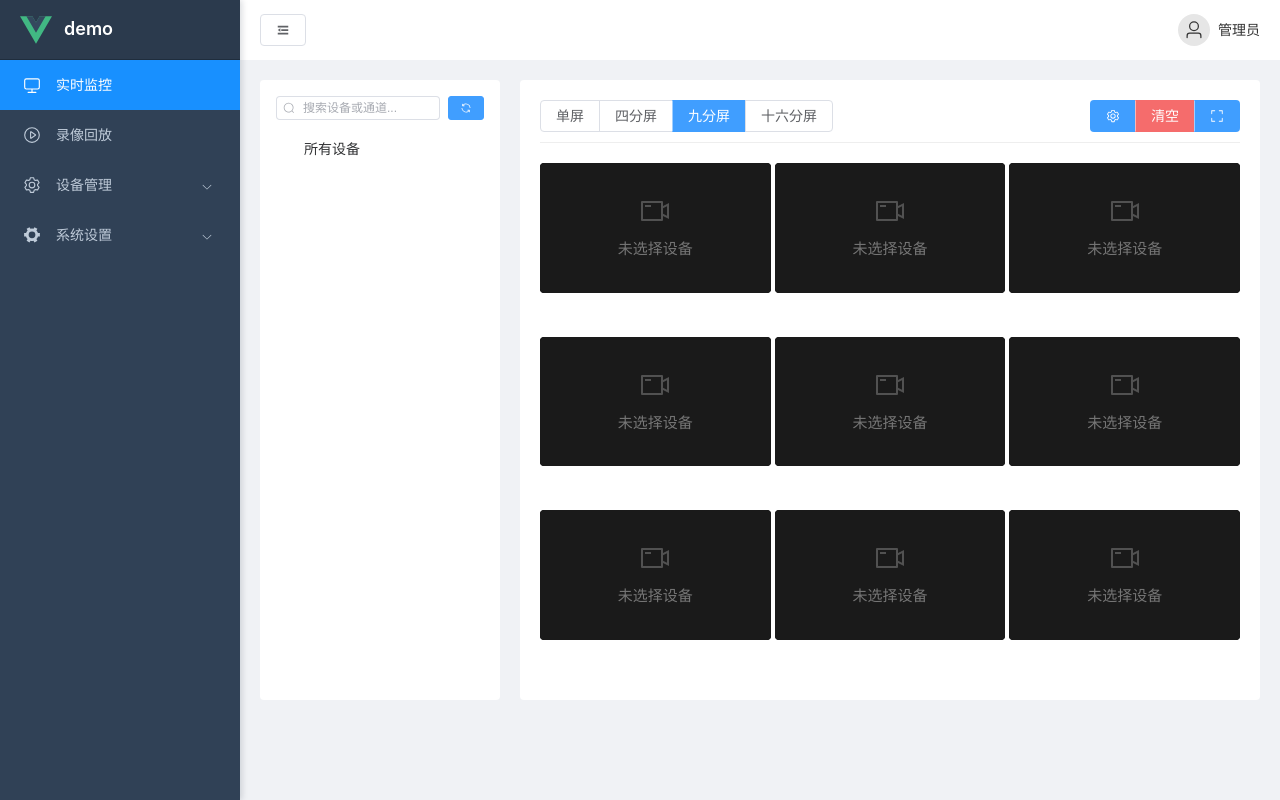
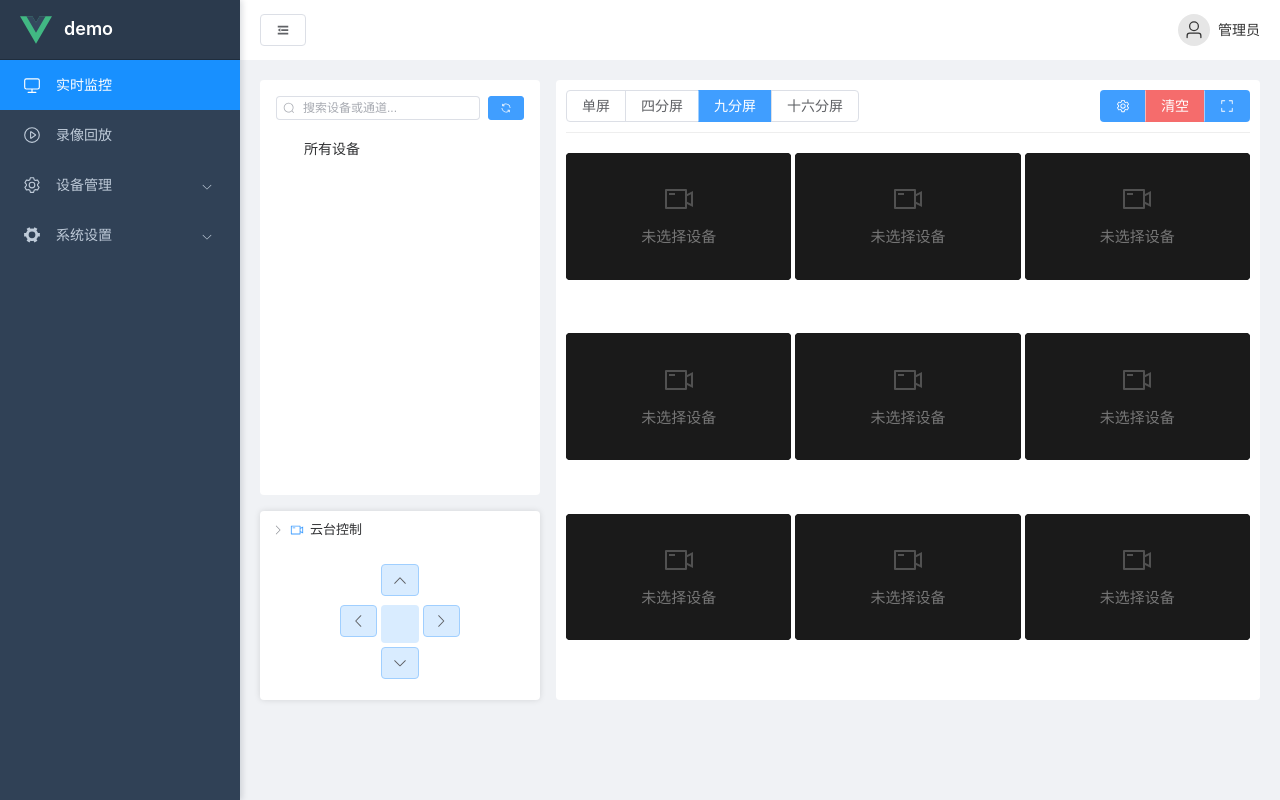
Before and after one commit to ossrs/srs-sip, a Vue app in the folder web/NextGB/: page / in a window 1280 px wide. Built offline with nearby package versions, Linux system fonts and the light colour scheme; no server answers; the HTML template or start-up script is replaced by a standard one.

Commit message:
添加云台控制面板

```diff
--- a/web/NextGB/src/components/monitor/MonitorGrid.vue
+++ b/web/NextGB/src/components/monitor/MonitorGrid.vue
@@ -555,7 +555,7 @@ const toggleMute = (index: number) => {
   height: 100%;
   background: #fff;
   border-radius: 4px;
-  padding: 20px;
+  padding: 10px;
   display: flex;
   flex-direction: column;
   gap: 20px;
--- /dev/null
+++ b/web/NextGB/src/components/monitor/PtzControlPanel.vue
@@ -0,0 +1,205 @@
+<script setup lang="ts">
+import { ref } from 'vue'
+import { ArrowRight, VideoCamera } from '@element-plus/icons-vue'
+import { ArrowUp, ArrowDown, ArrowLeft, ArrowRight as ArrowRightControl } from '@element-plus/icons-vue'
+
+const props = defineProps<{
+  title?: string
+}>()
+
+const emit = defineEmits<{
+  control: [direction: string]
+}>()
+
+const isCollapsed = ref(false)
+
+const handlePtzControl = (direction: string) => {
+  emit('control', direction)
+}
+</script>
+
+<template>
+  <div class="ptz-control-panel" :class="{ collapsed: isCollapsed }">
+    <div class="panel-header" @click="isCollapsed = !isCollapsed">
+      <div class="header-title">
+        <el-icon class="collapse-arrow" :class="{ collapsed: isCollapsed }">
+          <ArrowRight />
+        </el-icon>
+        <el-icon class="title-icon"><VideoCamera /></el-icon>
+        <span>{{ title || '云台控制' }}</span>
+      </div>
+    </div>
+    <div class="panel-content">
+      <div class="control-form">
+        <div class="ptz-controls">
+          <div class="direction-controls">
+            <div class="direction-pad">
+              <el-button class="direction-btn up" @click="handlePtzControl('up')">
+                <el-icon><ArrowUp /></el-icon>
+              </el-button>
+              <el-button class="direction-btn right" @click="handlePtzControl('right')">
+                <el-icon><ArrowRightControl /></el-icon>
+              </el-button>
+              <el-button class="direction-btn down" @click="handlePtzControl('down')">
+                <el-icon><ArrowDown /></el-icon>
+              </el-button>
+              <el-button class="direction-btn left" @click="handlePtzControl('left')">
+                <el-icon><ArrowLeft /></el-icon>
+              </el-button>
+              <div class="direction-center"></div>
+            </div>
+          </div>
+        </div>
+      </div>
+    </div>
+  </div>
+</template>
+
+<style scoped>
+.ptz-control-panel {
+  background-color: var(--el-bg-color);
+  border-radius: var(--el-border-radius-base);
+  box-shadow: var(--el-box-shadow-lighter);
+}
+
+.panel-header {
+  padding: 8px 12px;
+  display: flex;
+  align-items: center;
+  cursor: pointer;
+  user-select: none;
+
+  &:hover {
+    background-color: var(--el-fill-color-light);
+  }
+}
+
+.header-title {
+  display: flex;
+  align-items: center;
+  gap: 6px;
+  font-size: 13px;
+  color: var(--el-text-color-primary);
+}
+
+.collapse-arrow {
+  font-size: 12px;
+  transition: transform 0.2s ease;
+  color: var(--el-text-color-secondary);
+
+  &.collapsed {
+    transform: rotate(-90deg);
+  }
+}
+
+.title-icon {
+  font-size: 14px;
+  color: var(--el-color-primary);
+}
+
+.panel-content {
+  transition: all 0.3s cubic-bezier(0.4, 0, 0.2, 1);
+  overflow: hidden;
+  height: auto;
+}
+
+.ptz-control-panel.collapsed .panel-content {
+  height: 0;
+  padding: 0;
+  opacity: 0;
+  margin: 0;
+  pointer-events: none;
+}
+
+.control-form {
+  padding: 16px;
+  transform-origin: top;
+  transition: transform 0.3s cubic-bezier(0.4, 0, 0.2, 1);
+}
+
+.ptz-control-panel.collapsed .control-form {
+  transform: scaleY(0);
+}
+
+.ptz-controls {
+  display: flex;
+  flex-direction: column;
+  gap: 0;
+}
+
+.direction-controls {
+  display: flex;
+  justify-content: center;
+  padding: 0;
+}
+
+.direction-pad {
+  position: relative;
+  width: 120px;
+  height: 120px;
+  display: grid;
+  grid-template-columns: repeat(3, 1fr);
+  grid-template-rows: repeat(3, 1fr);
+  gap: 4px;
+}
+
+.direction-btn {
+  --el-button-bg-color: var(--el-color-primary-light-8);
+  --el-button-border-color: var(--el-color-primary-light-5);
+  --el-button-hover-bg-color: var(--el-color-primary-light-7);
+  --el-button-hover-border-color: var(--el-color-primary-light-4);
+  --el-button-active-bg-color: var(--el-color-primary-light-5);
+  --el-button-active-border-color: var(--el-color-primary);
+
+  border-radius: 4px;
+  padding: 0;
+  margin: 0;
+  display: flex;
+  align-items: center;
+  justify-content: center;
+
+  .el-icon {
+    font-size: 16px;
+  }
+
+  &:hover {
+    transform: scale(1.05);
+  }
+
+  &:active {
+    transform: scale(0.95);
+  }
+}
+
+.direction-btn.up {
+  grid-column: 2;
+  grid-row: 1;
+}
+
+.direction-btn.right {
+  grid-column: 3;
+  grid-row: 2;
+}
+
+.direction-btn.down {
+  grid-column: 2;
+  grid-row: 3;
+}
+
+.direction-btn.left {
+  grid-column: 1;
+  grid-row: 2;
+}
+
+.direction-center {
+  grid-column: 2;
+  grid-row: 2;
+  background-color: var(--el-color-primary-light-8);
+  border-radius: 4px;
+}
+
+.control-groups,
+.control-group {
+  display: none;
+}
+</style>
--- a/web/NextGB/src/views/MonitorView.vue
+++ b/web/NextGB/src/views/MonitorView.vue
@@ -3,6 +3,7 @@ import { ref } from 'vue'
 import { ElMessage } from 'element-plus'
 import DeviceTree from '@/components/monitor/DeviceTree.vue'
 import MonitorGrid from '@/components/monitor/MonitorGrid.vue'
+import PtzControlPanel from '@/components/monitor/PtzControlPanel.vue'
 import type { Device, ChannelInfo } from '@/types/api'
 
 const monitorGridRef = ref()
@@ -22,15 +23,28 @@ const handleDevicePlay = (data: { device: Device | undefined; channel: ChannelIn
     ElMessage.warning('设备信息不完整')
   }
 }
+
+const handlePtzControl = (direction: string) => {
+  if (!selectedChannel.value) {
+    ElMessage.warning('请先选择通道')
+    return
+  }
+  console.log('云台控制:', direction, selectedChannel.value)
+  // TODO: 实现云台控制逻辑
+}
 </script>
 
 <template>
   <div class="monitor-view">
     <div class="monitor-layout">
-      <div class="device-tree-container">
+      <div class="left-panel">
         <DeviceTree
           @select="handleDeviceSelect"
           @play="handleDevicePlay"
+        />
+        <PtzControlPanel
+          title="云台控制"
+          @control="handlePtzControl"
         />
       </div>
       <div class="monitor-grid-container">
@@ -47,13 +61,16 @@ const handleDevicePlay = (data: { device: Device | undefined; channel: ChannelIn
 
 .monitor-layout {
   display: grid;
-  grid-template-columns: 240px 1fr;
-  gap: 20px;
+  grid-template-columns: 280px 1fr;
+  gap: 16px;
   height: calc(100vh - 180px);
 }
 
-.device-tree-container {
+.left-panel {
   height: 100%;
+  display: flex;
+  flex-direction: column;
+  gap: 16px;
 }
 
 .monitor-grid-container {
```
